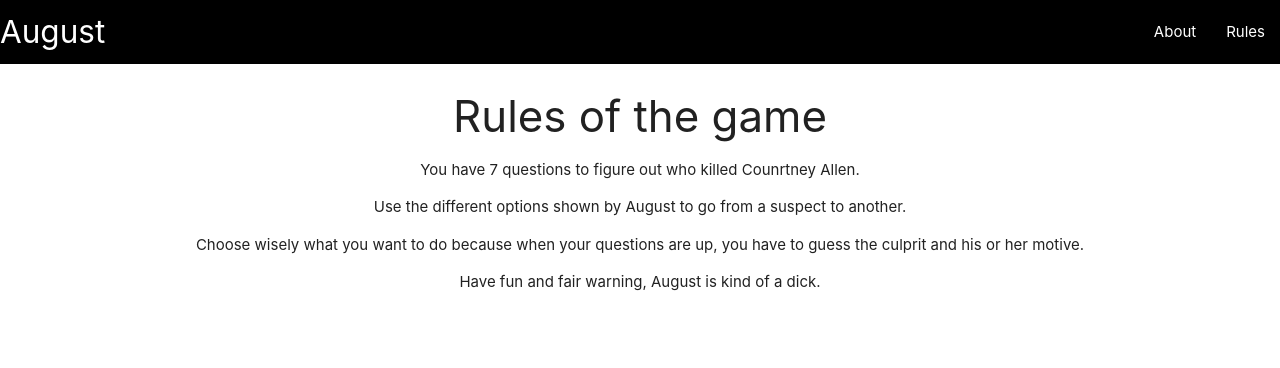
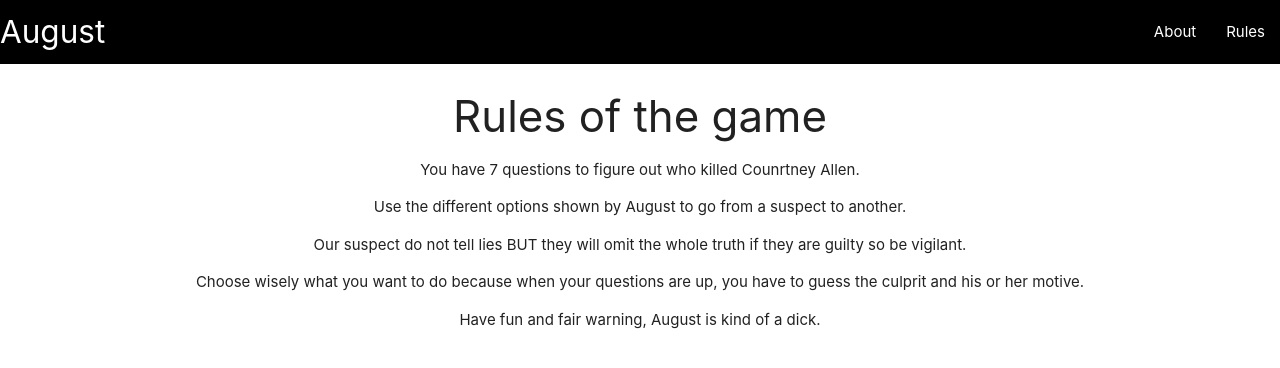
Before and after one commit to lnj-picard/det-august, a React (Create React App) app in the folder client/: page /rules in a window 1280 px wide. Shown: the top 368 px of the page. Built offline with nearby package versions, Linux system fonts and the light colour scheme.

Commit message:
df chatbot
adujst css + explain rules

```diff
--- a/client/src/components/chatbot/Card.js
+++ b/client/src/components/chatbot/Card.js
@@ -3,7 +3,7 @@ import React from "react";
 //card answers styling
 const Card = props => {
   return (
-    <div style={{ height: 530, paddingRight: 30, width: 300, float: "left" }}>
+    <div style={{ height: 600, paddingRight: 30, width: 300, float: "left" }}>
       <div className="card" style={{ height: "100%" }}>
         <div className="card-image" style={{ width: "100%" }}>
           <img
--- a/client/src/components/chatbot/Chatbot.js
+++ b/client/src/components/chatbot/Chatbot.js
@@ -173,7 +173,7 @@ class Chatbot extends Component {
                 style={{
                   overflow: "auto",
                   overflowY: "scroll",
-                  height: "570px"
+                  height: "630px"
                 }}
               >
                 <div
--- a/client/src/components/pages/Rules.js
+++ b/client/src/components/pages/Rules.js
@@ -11,6 +11,10 @@ class Rules extends Component {
           another.
         </p>
         <p>
+          Our suspect do not tell lies BUT they will omit the whole truth if
+          they are guilty so be vigilant.
+        </p>
+        <p>
           Choose wisely what you want to do because when your questions are up,
           you have to guess the culprit and his or her motive.
         </p>
```
